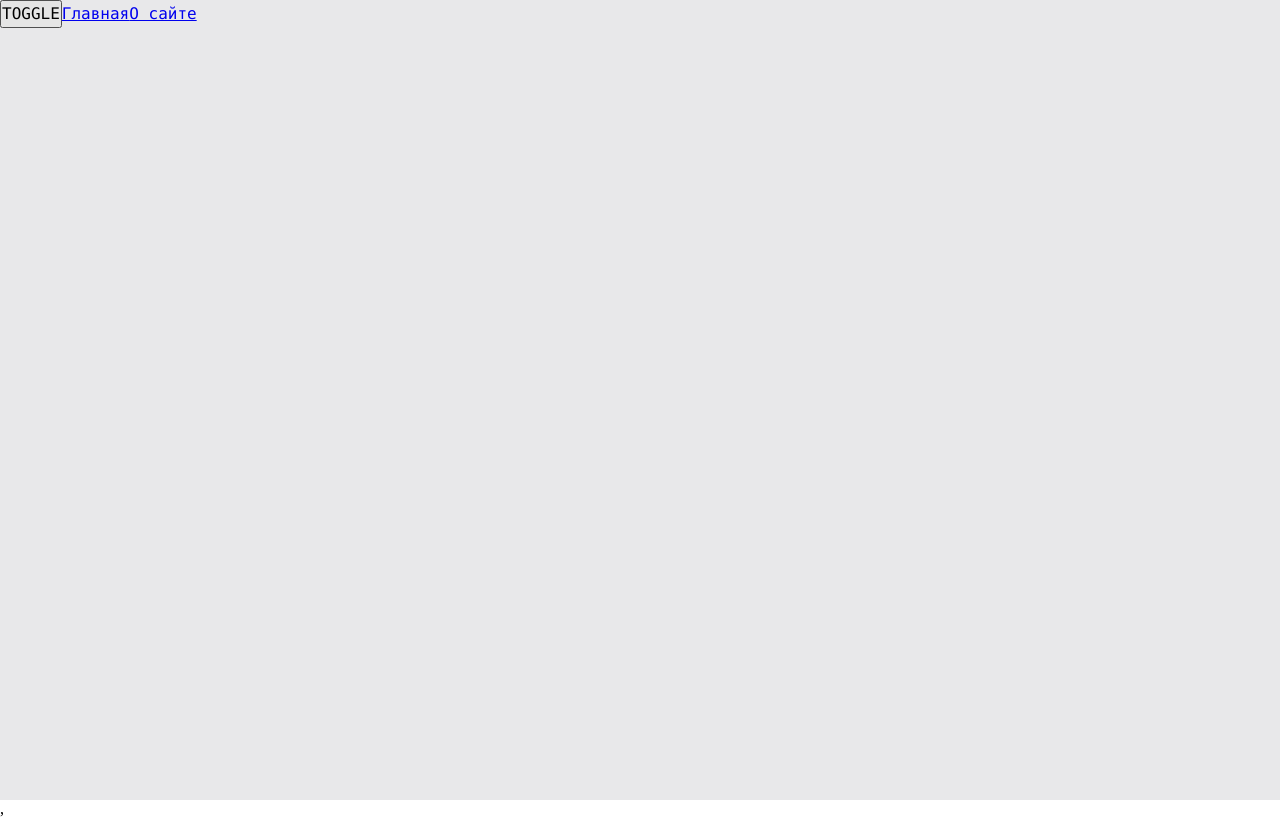
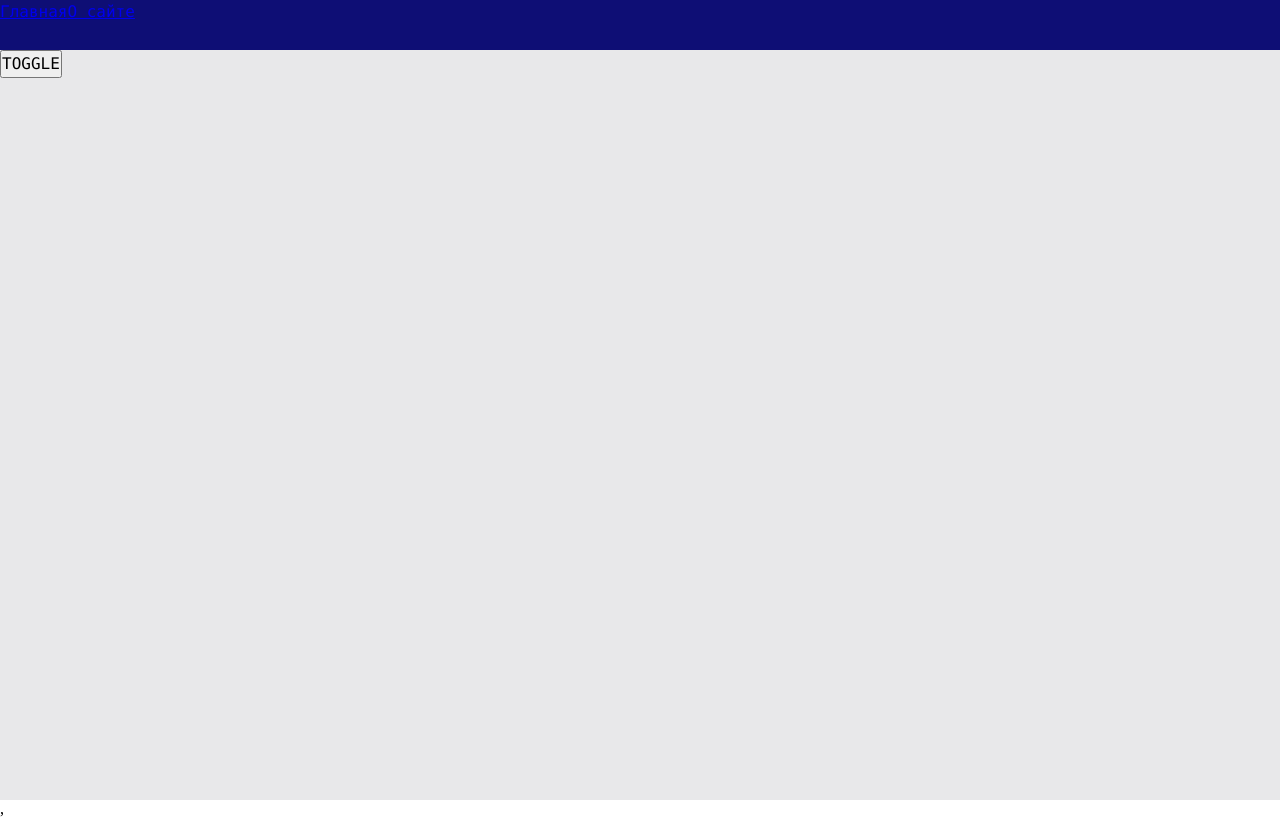
Before and after one commit to FrontAndrey/project_Production, a React app: page / in a window 1280 px wide. Built offline with nearby package versions, Linux system fonts and the light colour scheme.

Commit message:
add snippet -rc.ts/tsx

```diff
--- a/src/app/App.tsx
+++ b/src/app/App.tsx
@@ -4,16 +4,17 @@
 import { useTheme } from './providers/ThemeProvider';
 import { classNames } from 'shared/lib/classNames/classNames';
 import { AppRouter } from './providers/router';
+import { Navbar } from 'widgets/Navbar';
 
 const App = () => {
     const { theme, toggleTheme } = useTheme();
 
     return (
         <div className={classNames('app', {}, [theme])}>
+            <Navbar />
+            <AppRouter />
+
             <button onClick={toggleTheme}>TOGGLE</button>
-            <Link to={'/'}>Главная</Link>
-            <Link to={'/about'}>О сайте</Link>
-            <AppRouter />
         </div>
     );
 };
--- a/src/app/styles/themes/dark.scss
+++ b/src/app/styles/themes/dark.scss
@@ -1,6 +1,9 @@
 .app.dark {
     --bg-color: #0e0e75;
+    --inverted-bg-color: #e8e8ea;
 
     --primary-color: #049604;
     --secondary-color: #04ff04;
+
+
 }
--- a/src/app/styles/themes/normal.scss
+++ b/src/app/styles/themes/normal.scss
@@ -1,5 +1,6 @@
 .app.light {
     --bg-color: #e8e8ea;
+    --inverted-bg-color: #0e0e75;
 
     --primary-color: #0232c2;
     --secondary-color: #0449e0;
--- a/src/shared/lib/classNames/classNames.ts
+++ b/src/shared/lib/classNames/classNames.ts
@@ -2,10 +2,10 @@
 type Mods = Record<string, boolean | string>
 
 
-export function classNames(cls: string, mods: Mods, additional: string[]): string {
+export function classNames(cls: string, mods: Mods = {}, additional: string[] = []): string {
     return [
         cls,
-        ...additional,
+        ...additional.filter(Boolean),
         ...Object.entries(mods)
             .filter(([className, value]) => Boolean(value))
             .map(([className]) => className)
--- /dev/null
+++ b/src/widgets/Navbar/index.ts
@@ -0,0 +1,5 @@
+import { Navbar } from "./ui/Navbar";
+
+export {
+    Navbar,
+}
--- /dev/null
+++ b/src/widgets/Navbar/ui/Navbar.module.scss
@@ -0,0 +1,5 @@
+.navbar {
+    width: 100%;
+    height: 50px;
+    background: var(--inverted-bg-color);
+}
--- /dev/null
+++ b/src/widgets/Navbar/ui/Navbar.tsx
@@ -0,0 +1,17 @@
+import React from 'react';
+import { Link } from 'react-router-dom';
+import { classNames } from 'shared/lib/classNames/classNames';
+import cls from './Navbar.module.scss';
+
+interface NavbarProps {
+    className?: string;
+}
+
+export const Navbar = ({ className }: NavbarProps) => {
+    return (
+        <div className={classNames(cls.navbar, {}, [className])}>
+            <Link to={'/'}>Главная</Link>
+            <Link to={'/about'}>О сайте</Link>
+        </div>
+    );
+};
```
